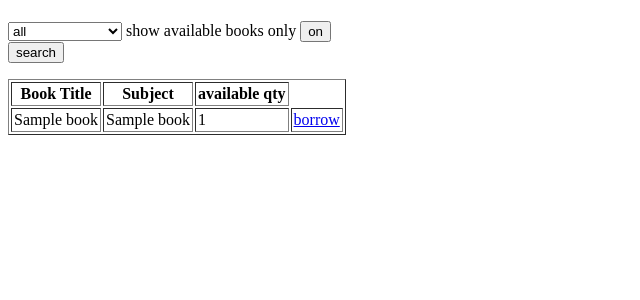
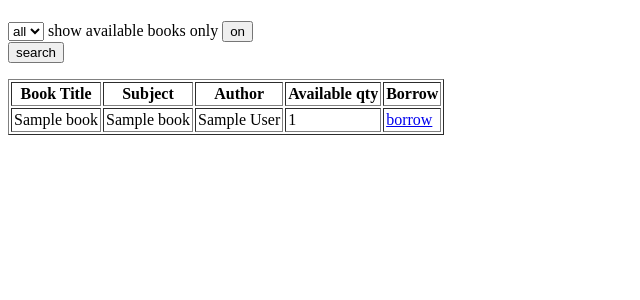
Before and after one commit to j0eTheRipper/MOISLIB, a Flask app: page /search in a window 1280 px wide. Shown: the part 45-345 px from the top of the page, without its empty margins (0-640 px from the left). Run offline with Flask 2, Linux system fonts and the light colour scheme; tables that the repository leaves empty hold one stand-in row (values such as "Sample post"); parts of the project's set-up code (start-up, migrations or seed data) failed here and were passed over.

Commit message:
UX improvements

```diff
--- a/app.py
+++ b/app.py
@@ -46,6 +46,7 @@
     id = db.Column(db.Integer, primary_key=True)
     title = db.Column(db.String(32), unique=True, index=True)
     book_subject = db.Column(db.String, db.ForeignKey('subjects.subject'))
+    author = db.Column(db.String)
     count = db.Column(db.Integer, default=1)
     borrowed = db.relationship('Borrows', backref='book')
 
@@ -63,7 +64,10 @@
     is_returned = db.Column(db.Boolean, default=False)
 
 
-def add_book(title: str, count=1, subject=None):
+SUBJECTS = [subject.subject for subject in Subjects.query.all()]
+
+
+def add_book(title: str, count=1, subject=None, author=''):
     title = ' '.join(title.split()).title()
     book_exists = Book.query.filter_by(title=title).first()
 
@@ -71,12 +75,15 @@
         subject = Subjects.query.filter_by(subject=subject).first()
 
         if subject:
-            book = Book(title=title, count=count, subject=subject)
+            book = Book(title=title, count=count, subject=subject, author=author)
+
+            db.session.add(book)
+            db.session.commit()
+
+            return book.id
         else:
             raise SubjectNotFound
 
-        db.session.add(book)
-        db.session.commit()
     else:
         raise BookExists
 
@@ -133,26 +140,22 @@
 
 @app.route('/add_book')
 def add_book_get():
-    return render_template('add_book.html')
+    return render_template('add_book.html', subjects=SUBJECTS)
 
 
 @app.route('/add_book', methods=['POST'])
 def add_book_post():
     title = request.form.get('title')
     count = int(request.form.get('count'))
-    subject = request.form.get('subject').capitalize()
+    subject = request.form.get('subject')
+    author = request.form.get('author')
     print(subject)
     try:
-        add_book(title, count, subject)
+        new = add_book(title, count, subject, author)
     except BookExists:
         return '<h1>That book is already added</h1>'
-    except SubjectNotFound:
-        subject_record = Subjects(subject=subject)
-        db.session.add(subject_record)
-        db.session.commit()
-        add_book(title, count, subject)
 
-    return redirect(url_for('home', added_book=True))
+    return redirect(url_for('book_search', new=new))
 
 
 @app.route('/borrow/<title>')
@@ -195,11 +198,12 @@
 def book_search():
     subject_query = request.args.get('subject')
     show_0 = request.args.get('only_available')
-    subjects_list = Subjects.query.all()
+    new = request.args.get('new')
 
     context = {
-        'subjects': [subject.subject for subject in subjects_list],
+        'subjects': SUBJECTS,
         'results': None,
+        'new': int(new) if new is not None else None,
     }
 
     query = generate_query(show_0, subject_query)
@@ -213,7 +217,7 @@
 def view_borrows():
     filter = request.args.get('returned')
     borrow_id = request.args.get('borrow_id')
-    print(filter)
+    borrow_id = int(borrow_id) if borrow_id is not None else None
     if filter:
         borrows = Borrows.query.filter_by(is_returned=False).all()
     else:
@@ -221,7 +225,7 @@
     return render_template('view_borowed.html', borrows=borrows, borrow_id=borrow_id)
 
 def generate_query(show_0, subject_query):
-    query = 'SELECT title, book_subject, count FROM book '
+    query = 'SELECT title, book_subject, count, author, id FROM book '
 
     if subject_query:
         query += f'WHERE book_subject = "{subject_query}" '
--- /dev/null
+++ b/static/style.css
@@ -0,0 +1,3 @@
+#new {
+    background-color: lightgreen;
+}
--- a/templates/base.html
+++ b/templates/base.html
@@ -1,5 +1,6 @@
 <title>{% block title %}{% endblock %} | MOIS library</title>
 <link rel="shortcut icon" href="{{ url_for('static', filename='logo.jpg')}}" type="image/x-icon">
+<link rel="stylesheet" href="{{ url_for('static', filename='style.css')}}">
 <header>
     {% block header %}
         <h1><a href="/">Main Menu</a></h1>
--- a/templates/search.html
+++ b/templates/search.html
@@ -20,12 +20,19 @@
         <table border="1" cellpadding="2" cellspacing="2">
             <th>Book Title</th>
             <th>Subject</th>
-            <th>available qty</th>
+            <th>Author</th>
+            <th>Available qty</th>
+            <th>Borrow</th>
 
-        {% for title, subject, count in results %}
-                <tr>
+        {% for title, subject, count, author, id in results %}
+                {% if new == id %}
+                    <tr id="new">
+                {% else %}
+                    <tr>
+                {% endif %}
                     <td>{{ title }}</td>
                     <td>{{ subject }}</td>
+                    <td>{{ author }}</td>
                     <td>{{ count }}</td>
                     <td>
                         <a href="/borrow/{{ title }}">borrow</a>
--- a/templates/view_borowed.html
+++ b/templates/view_borowed.html
@@ -21,7 +21,11 @@
         <th>Return Date</th>
         <th>Borrow State</th>
         {% for borrow in borrows %}
-        <tr>
+        {% if borrow_id == borrow.id %}
+            <tr id="new">
+        {% else %}
+            <tr>
+        {% endif %}
             <td>{{ borrow.borrower }}</td>
             <td>{{ borrow.borrower_class }}</td>
             <td>{{ borrow.librarian }}</td>
```
Also changed, not shown: templates/add_book.html (+7 -1 lines).
